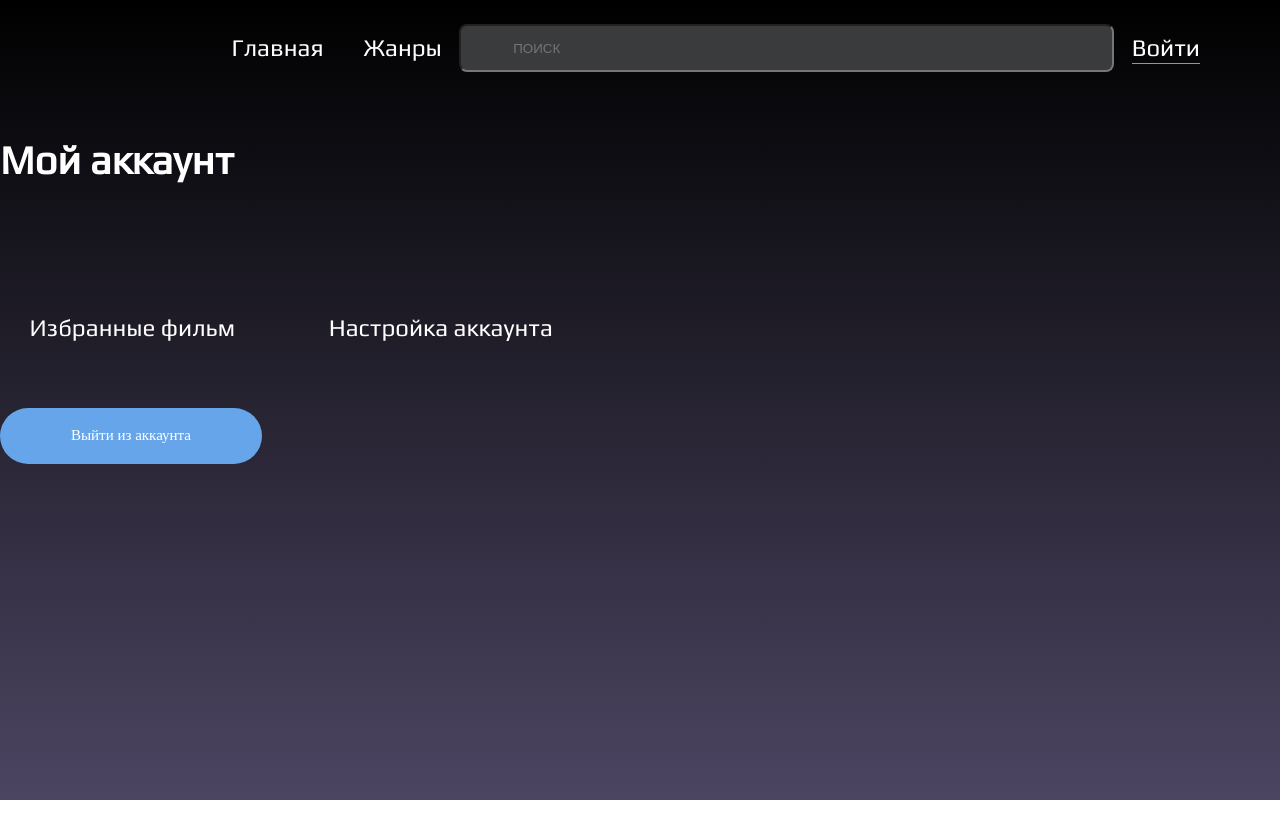
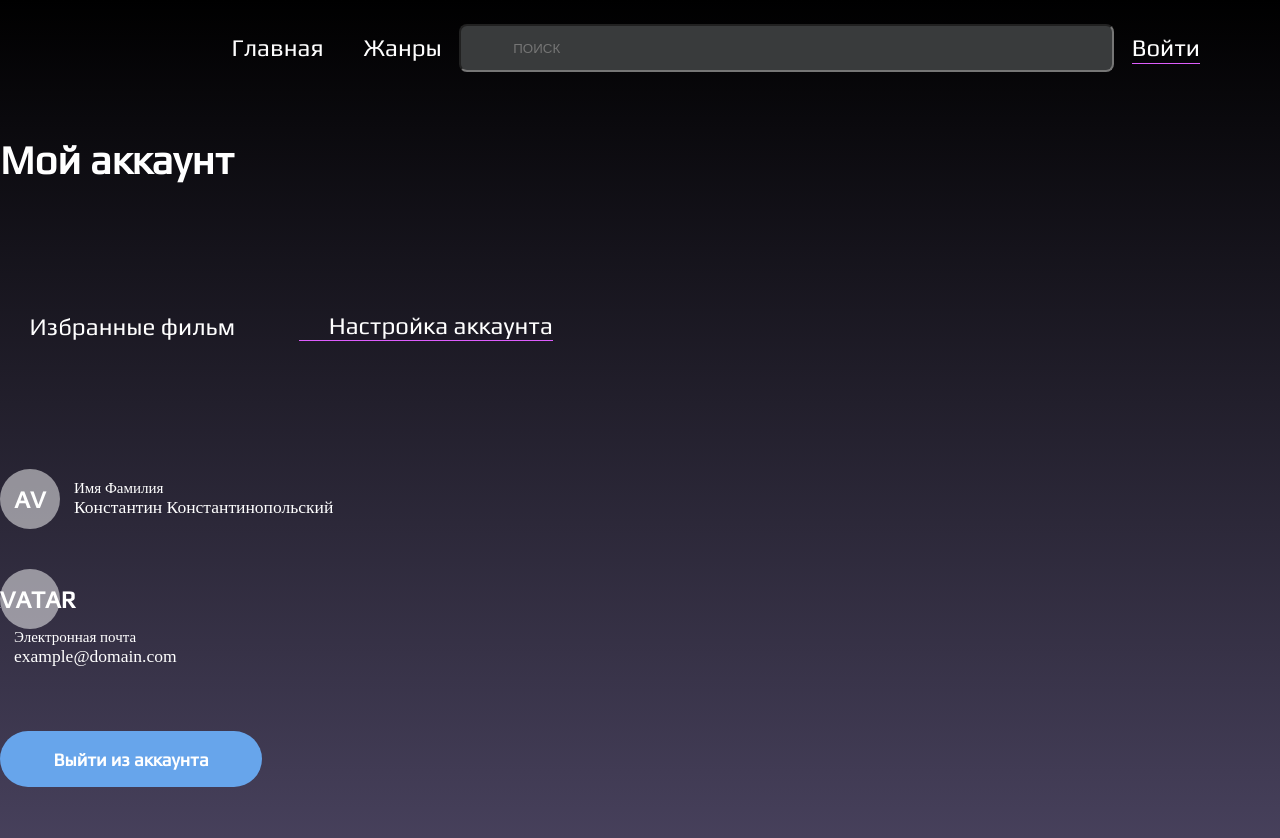
Before and after one commit to sbk-dushman/proj_marusya-cinema, a Vue app: page /profile in a window 1280 px wide. Shown: the top 838 px of the page. Before the commit the page ends 800 px from the top, so only its background shows below. Built offline with nearby package versions, Linux system fonts and the light colour scheme.

Commit message:
03/08/26  визуал табов part 3

```diff
--- a/src/components/AppHeader.vue
+++ b/src/components/AppHeader.vue
@@ -54,7 +54,8 @@
   color: var(--base-white);
 }
 .--current,
-.router-link-active {
+.router-link-active,
+.active-tab {
   border-bottom: 1.5px solid var(--base-pink-under-line);
 }
 .header__search {
--- a/src/components/AppProfile.vue
+++ b/src/components/AppProfile.vue
@@ -1,9 +1,8 @@
 <template>
   <!-- settings -->
   <ul data-tabs-target="profile" class="profile">
-    2
     <li class="profile__settings">
-      <span>avatar</span>
+      <span class="avatar">av</span>
       <div class="profile-right">
         <span class="profile__subtitle">Имя Фамилия</span>
         <h3 class="profile__ttitle">Константин Константинопольский</h3>
@@ -11,7 +10,7 @@
     </li>
 
     <li class="">
-      <span>avatar</span>
+      <span class="avatar">avatar</span>
       <div class="profile-right">
         <span class="profile__subtitle">Электронная почта</span>
         <h3 class="profile__ttitle">example@domain.com</h3>
@@ -19,4 +18,34 @@
     </li>
   </ul>
 </template>
+<style>
+.avatar {
+  /* background-color: brown; */
+  border-radius: 30px;
+  width: 60px;
+  height: 60px;
+  background: #ffffff80;
+  text-transform: uppercase;
+  /* text-align: center;
+  vertical-align: middle; */
+  font-family: var(--font-family);
+  font-weight: 700;
+  font-size: 24px;
+  display: flex;
+  justify-content: center;
+  align-items: center;
+}
+.profile-right {
+  padding-left: 14px;
+}
+.profile__settings {
+  display: flex;
+  align-items: center;
+}
+.profile {
+  gap: 40px;
+  display: flex;
+  flex-direction: column;
+}
+</style>
 <script setup lang="ts"></script>
--- a/src/views/AppAccount.vue
+++ b/src/views/AppAccount.vue
@@ -6,16 +6,18 @@
       <button class="tabs__favorite" data-tabs-path="favorite">
         <svg><use xlink:href="@/assets/sprite.svg#heart-icon"></use></svg> Избранные фильм
       </button>
-      <button class="tabs__settings" data-tabs-path="profile">
+      <button class="tabs__settings active-tab" data-tabs-path="profile">
         <svg><use xlink:href="@/assets/sprite.svg#person-icon"></use></svg> Настройка аккаунта
       </button>
     </ul>
-    <component :is="1" class="tab-сontent"></component>
+    <component :is="AppProfile" class="tab-content"></component>
 
     <button class="account-section__button">Выйти из аккаунта</button>
   </section>
 </template>
 <script setup lang="ts">
+import AppProfile from '@/components/AppProfile.vue'
+
 // import { useGanresStore } from '@/stores/ganreStore'
 // import AppList from '../components/AppList.vue'
 // import AppProfile from '../components/AppProfile.vue'
@@ -50,14 +52,11 @@
   font-family: var(--font-family);
   font-weight: 400;
   font-size: 24px;
-  line-height: 133%;
+
+  /* line-height: 133%; */
   color: #fff;
   display: flex;
   gap: 64px;
-}
-.profile__settings {
-  display: flex;
-  vertical-align: middle;
 }
 .account-section__button {
   border-radius: 28px;
@@ -65,6 +64,20 @@
   width: 262px;
   height: 56px;
   background: #67a5eb;
+  backdrop-filter: blur(20px);
+  font-family: var(--font-family);
+  font-weight: 700;
+  font-size: 18px;
+  /* line-height: 133%; */
+  color: var(--base-white);
+}
+.tabs__settings,
+.account-section__tabs {
+  /* padding-bottom: 4px; */
+}
+.tab-content {
+  padding-top: 64px;
+  padding-bottom: 64px;
 }
 /* .tabs__favorite::before {
   content: url(../assets/sprite.svg#heart-icon);
```
